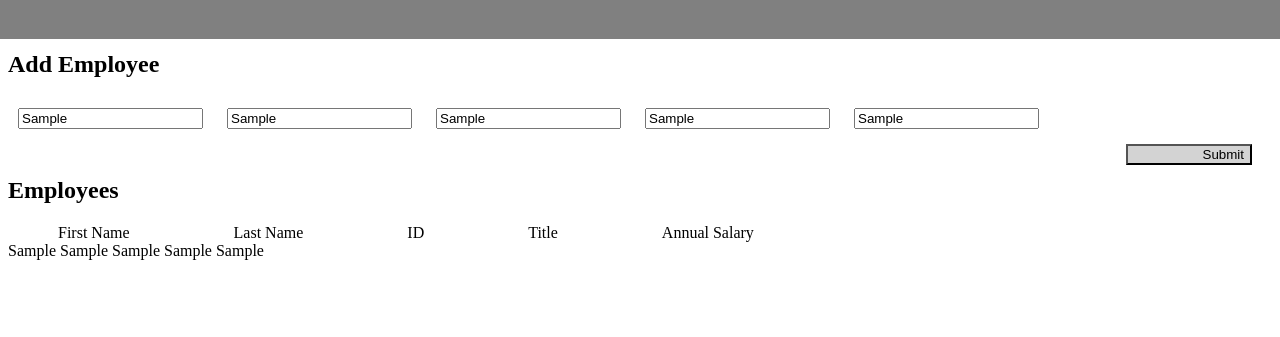
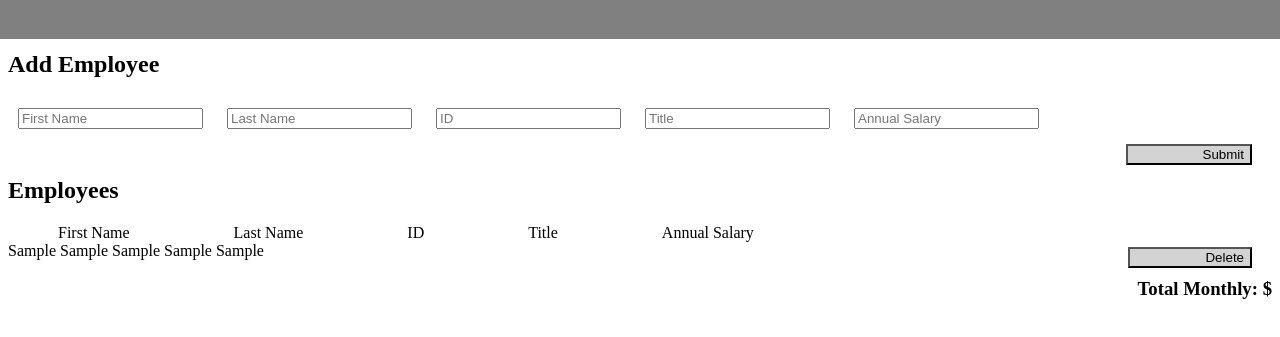
Before and after one commit to Jay-Wikstrom/weekend-jquery-salary-calculator, a plain HTML site: page index.html in a window 1280 px wide. Both pictures are taken after typing "Sample", "Sample", "Sample", "Sample", "Sample" into the empty fields and a click on the button "Submit". Shown: the part 81-418 px from the top of the page. Drawn offline with Linux system fonts and the light colour scheme.

Commit message:
Total Monthly halfway complete

```diff
--- a/client.js
+++ b/client.js
@@ -3,19 +3,23 @@ $(document).ready(onReady);
 function onReady(){
     console.log('Ready');
 
-    $(document).on('click', '#submit', addToForm)
+    $(document).on('click', '#submit', addToForm);
+    $(document).on('click', '#deleteButton', deleteInput);
+}
+
+function deleteInput(){
+    $(this).parent().remove();
 }
 
 function addToForm(){
-    console.log('Button works');
-
     let inputFirstName = $('#firstName').val();
     let inputLastName = $('#lastName').val();
     let inputId = $('#inputId').val();
     let inputTitle = $('#title').val();
     let inputAnnualSalary = $('#annualSalary').val();
-    console.log(inputFirstName, inputLastName, inputId, inputTitle, inputAnnualSalary)
+    //console.log(inputFirstName, inputLastName, inputId, inputTitle, inputAnnualSalary)
 
+    //Append input to form
     $('form').append(`
         <label><br>
             ${inputFirstName}
@@ -23,6 +27,32 @@ function addToForm(){
             ${inputId}
             ${inputTitle}
             ${inputAnnualSalary}
+            <button class="deleteButton">Delete</button>
         </label>
+
     `)
+
+
+    let addMonthly = 0;
+    addMonthly = addMonthly + parseInt(inputAnnualSalary);
+    console.log(addMonthly);
+
+    //Clear input
+    $('#firstName').val('');
+    $('#lastName').val('');
+    $('#inputId').val('');
+    $('#title').val('');
+    $('#annualSalary').val('');
+
+
+
+    //totalMonthly();
 }
+
+/*
+function totalMonthly(){
+    let addMonthly = 0;
+    addMonthly = addMonthly + parseInt(inputAnnualSalary);
+    console.log(addMonthly);
+}
+*/
--- a/index.html
+++ b/index.html
@@ -40,5 +40,9 @@
 
         </form>
     </section>
+
+    <section>
+        <h3 id="totalMonthly">Total Monthly: <span id=monthly>$</span></h3>
+    </section>
 </body>
 </html>
--- a/style.css
+++ b/style.css
@@ -18,8 +18,6 @@ button {
 }
 input {
     margin: 10px;
-
-
 }
 
 form{
@@ -31,3 +29,6 @@ label {
     margin: 50px;
     border: 3px lightgrey;
 }
+#totalMonthly {
+    text-align: right;
+}
```
